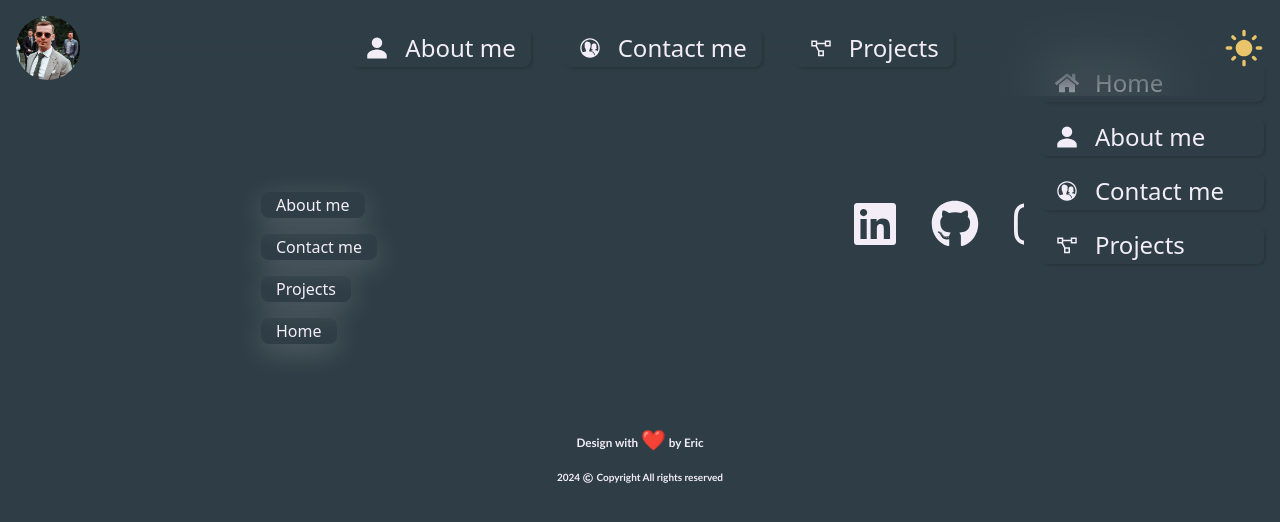
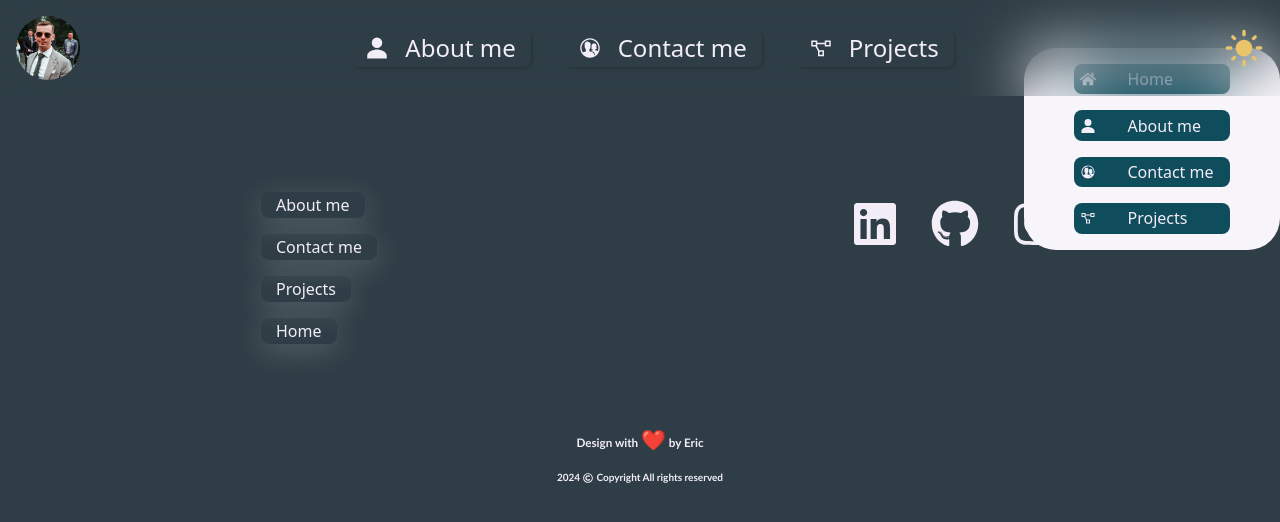
Before and after one commit to EricClasson/Portfolio-React, a React (Vite) app: page /hamburgermenu in a window 1280 px wide. Shown: the top 522 px of the page. Built offline with nearby package versions, Linux system fonts and the light colour scheme.

Commit message:
changing styles

```diff
--- a/src/components/Navbar/Hamburgermenu/Hammenucont.jsx
+++ b/src/components/Navbar/Hamburgermenu/Hammenucont.jsx
@@ -8,36 +8,24 @@ import { FaHome } from "react-icons/fa";
 const Hammenucont = ({ setToggle }) => {
   return (
     <div className="hamburger-content">
-      <button
-        onClick={() => setToggle(false)}
-        className="btn btn-nav btns-toggle"
-      >
+      <button onClick={() => setToggle(false)} className="btn-nav-toggle">
         <FaHome />
         <Link to="/">Home </Link>
         {/* Props settoggle från parent, denna onclick gör så att när man klickat på en länk så stängs hamburgermenu diven */}
       </button>
-      <button
-        onClick={() => setToggle(false)}
-        className="btn btn-nav btns-toggle "
-      >
+      <button onClick={() => setToggle(false)} className="btn-nav-toggle">
         <IoPersonSharp />
         <Link to="/About me">About me </Link>
         {/* Props settoggle från parent, denna onclick gör så att när man klickat på en länk så stängs hamburgermenu diven */}
       </button>
 
-      <button
-        onClick={() => setToggle(false)}
-        className="btn btn-nav btns-toggle "
-      >
+      <button onClick={() => setToggle(false)} className="btn-nav-toggle">
         <IoIosContacts />
         <Link to="/Contact me">Contact me </Link>
         {/* Props settoggle från parent, denna onclick gör så att när man klickat på en länk så stängs hamburgermenu diven */}
       </button>
 
-      <button
-        onClick={() => setToggle(false)}
-        className="btn btn-nav btns-toggle"
-      >
+      <button onClick={() => setToggle(false)} className="btn-nav-toggle">
         <LiaProjectDiagramSolid />
         <Link to="/projects">Projects </Link>
         {/* Props settoggle från parent, denna onclick gör så att när man klickat på en länk så stängs hamburgermenu diven */}
--- a/src/components/Navbar/navbar.scss
+++ b/src/components/Navbar/navbar.scss
@@ -66,20 +66,36 @@
   position: absolute;
   display: flex;
   flex-direction: column;
-  justify-content: center;
+  align-items: center;
   gap: 1rem;
   top: 3rem;
   right: 0.1px;
   padding: 1rem;
   width: 16rem;
   border-radius: 2rem;
-  background-color: var(--background);
+
+  background-color: var(--hamburgercont);
+}
+.btn-nav-toggle {
+  display: flex;
+  flex-direction: row;
+  padding-block: 0.2rem;
+  align-items: center;
+  gap: 2rem;
+  width: 70%;
+  color: var(--text);
+  background-color: var(--2apicolor);
+  border-radius: var(--btn-borderradius);
+  box-shadow: var(--color2-yellow);
+  border: none;
 }
 
 .btn-toggle {
   border: none;
   background-color: transparent;
-  font-size: 2rem;
+  font-size: 2.5rem;
+
+  color: var(--text);
 }
 
 .halfmoon-btn {
--- a/src/index.scss
+++ b/src/index.scss
@@ -71,6 +71,7 @@ h6 {
   --2apicolor: #e0e1dd;
   --halfmoon: #2f3e46;
   --heroh1: #f3edf8;
+  --hamburgercont: #2f3e46;
 }
 :root[data-theme="dark"] {
   --text: #f3edf8;
@@ -83,6 +84,7 @@ h6 {
   --2apicolor: #0f4c5c;
   --halfmoon: #e2d0ee;
   --heroh1: #2f3e46;
+  --hamburgercont: #f8f5fa;
 }
 
 :root {
```
